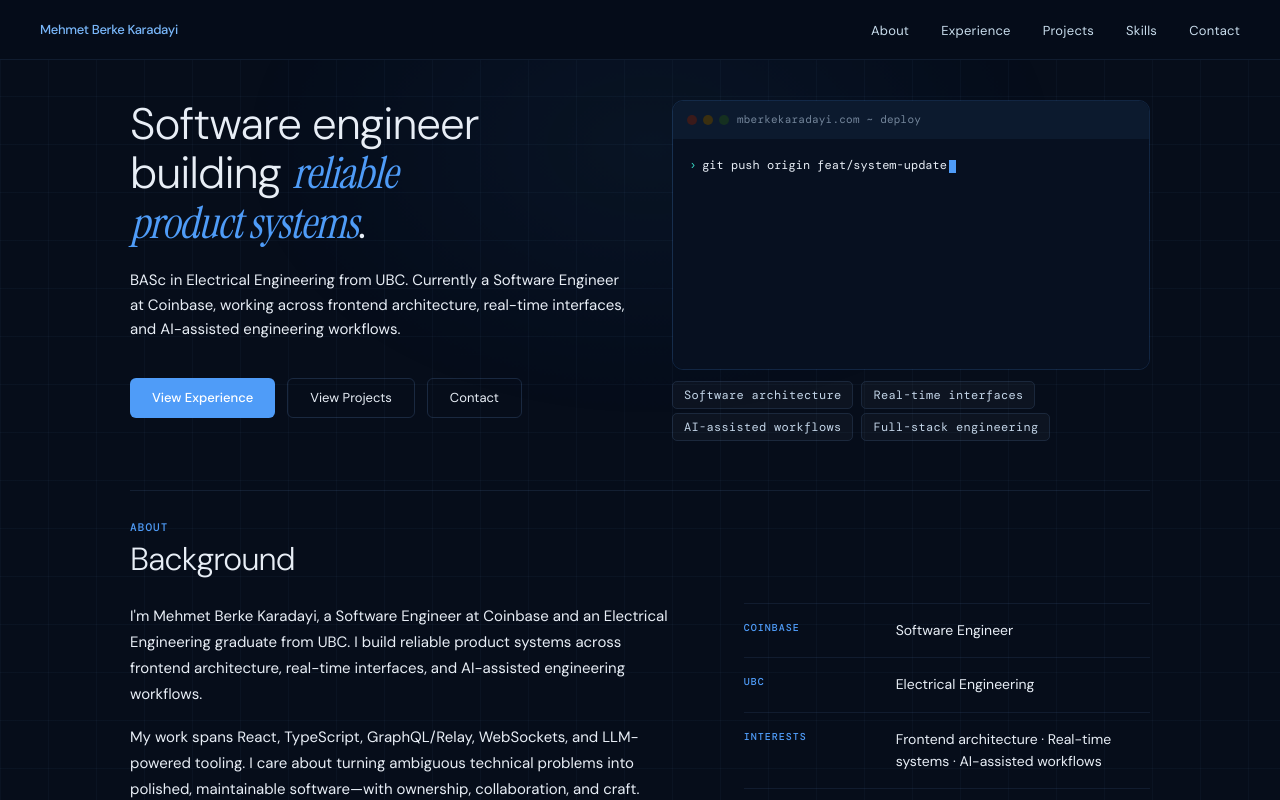
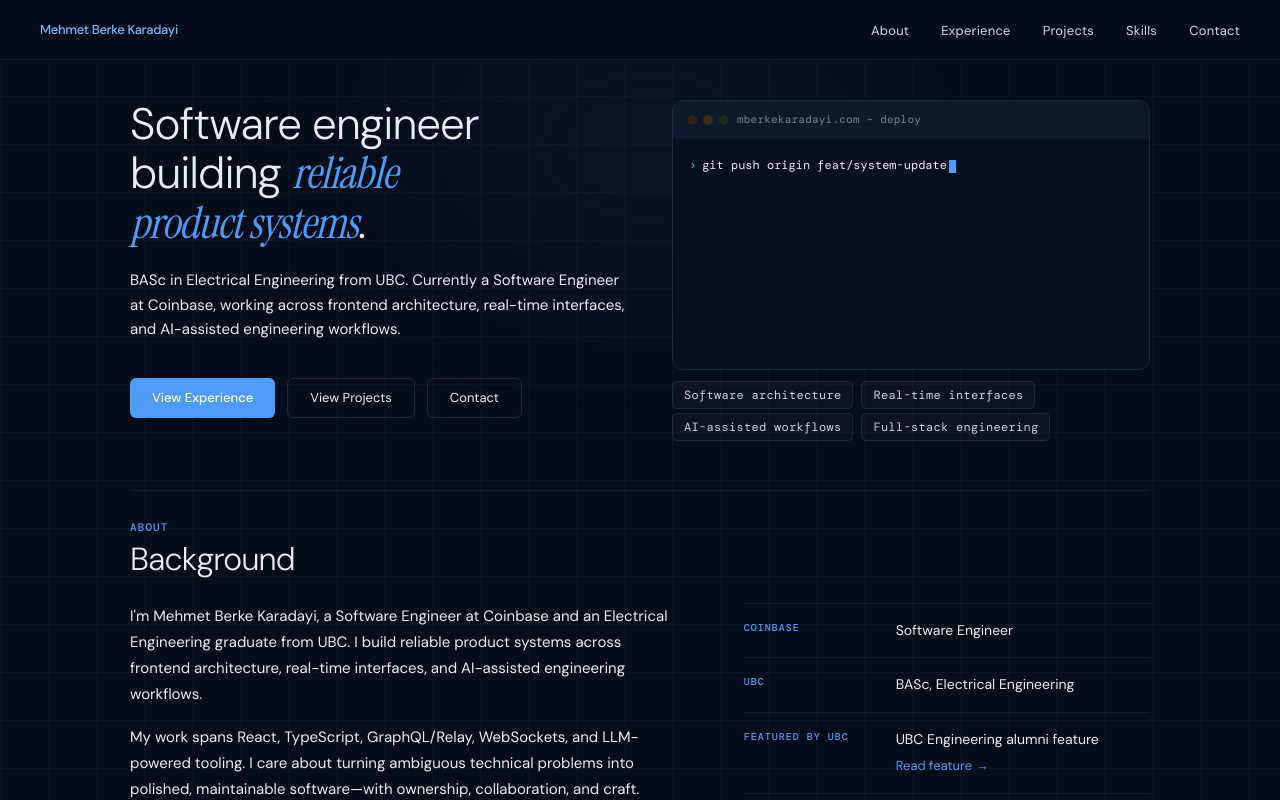
Before and after one commit to mberkekaradayi/mberkekaradayi.github.io, a Next.js app in the folder mbk/: page / in a window 1280 px wide. Shown: the top 800 px of the page. Built offline with nearby package versions, Linux system fonts and the light colour scheme.

Commit message:
featured

```diff
--- a/mbk/components/sections/AboutSection.tsx
+++ b/mbk/components/sections/AboutSection.tsx
@@ -1,11 +1,29 @@
 import { SectionHeader } from "@/components/ui/SectionHeader";
 
-const factRows = [
+const UBC_FEATURE_URL =
+  "https://vantagecollege.ubc.ca/news/october-10-2025/meet-mehmet-vantage-one-engineering-alumni-and-basc-graduate-2025";
+
+type FactRow = {
+  label: string;
+  value: string;
+  href?: string;
+  linkLabel?: string;
+  linkAriaLabel?: string;
+};
+
+const factRows: FactRow[] = [
   { label: "Coinbase", value: "Software Engineer" },
-  { label: "UBC", value: "Electrical Engineering" },
   {
-    label: "Interests",
-    value: "Frontend architecture · Real-time systems · AI-assisted workflows",
+    label: "UBC",
+    value: "BASc, Electrical Engineering",
+  },
+  {
+    label: "Featured by UBC",
+    value: "UBC Engineering alumni feature",
+    href: UBC_FEATURE_URL,
+    linkLabel: "Read feature",
+    linkAriaLabel:
+      "Read UBC Engineering alumni feature: Meet Mehmet, BASc graduate of 2025 (opens in new tab)",
   },
 ];
 
@@ -56,11 +74,25 @@ export function AboutSection() {
               >
                 {row.label}
               </dt>
-              <dd
-                className="m-0 text-[14px] leading-[1.55]"
-                style={{ color: "#e8eef6" }}
-              >
-                {row.value}
+              <dd className="m-0">
+                <p
+                  className="text-[14px] leading-[1.55]"
+                  style={{ color: "#e8eef6" }}
+                >
+                  {row.value}
+                </p>
+                {row.href ? (
+                  <a
+                    href={row.href}
+                    target="_blank"
+                    rel="noopener noreferrer"
+                    className="nav-link-hover mt-1.5 inline-block text-[13px] leading-snug no-underline outline-offset-4"
+                    style={{ color: "#4f9cf8" }}
+                    aria-label={row.linkAriaLabel}
+                  >
+                    {row.linkLabel} →
+                  </a>
+                ) : null}
               </dd>
             </div>
           ))}
```
